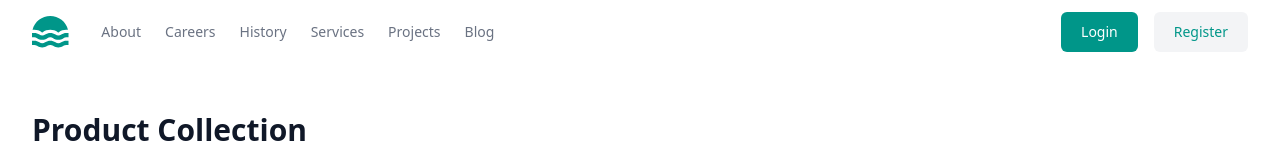
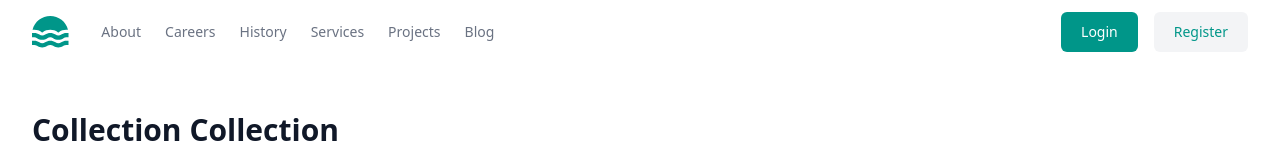
Before and after one commit to zahraagustina34rpl-wq/storezahra, a plain HTML site: page index.html in a window 1280 px wide. Shown: the top 161 px of the page. Drawn offline with nearby package versions, Linux system fonts and the light colour scheme.

Commit message:
Update Name Hero

```diff
--- a/index.html
+++ b/index.html
@@ -89,7 +89,7 @@
  <section>
   <div class="mx-auto max-w-screen-xl px-4 py-8 sm:px-6 sm:py-12 lg:px-8">
     <header>
-      <h2 class="text-xl font-bold text-gray-900 sm:text-3xl">Product Collection</h2>
+      <h2 class="text-xl font-bold text-gray-900 sm:text-3xl">Collection Collection</h2>
 
       <p class="mt-4 max-w-md text-gray-500">
         Lorem ipsum, dolor sit amet consectetur adipisicing elit. Itaque praesentium cumque iure
```
